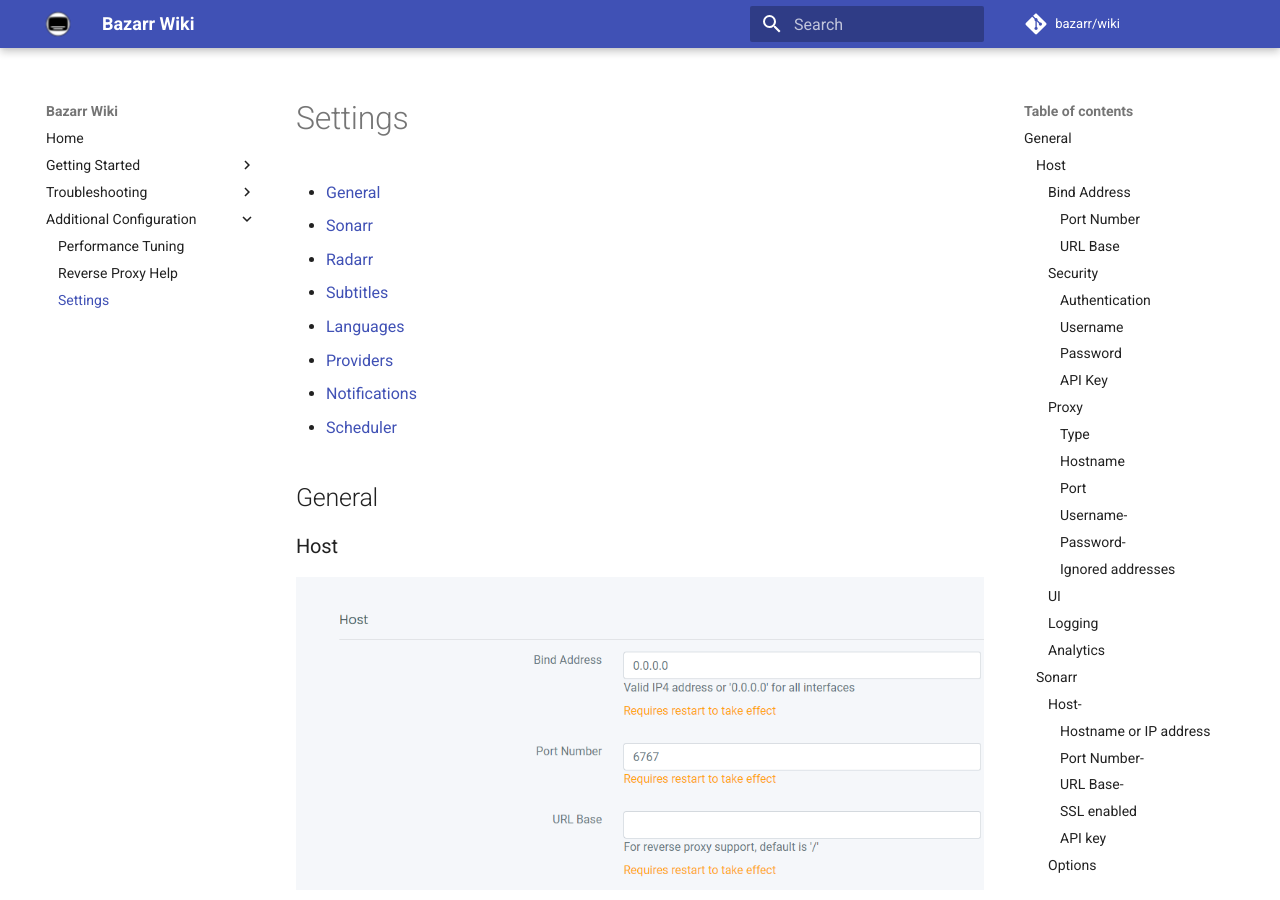
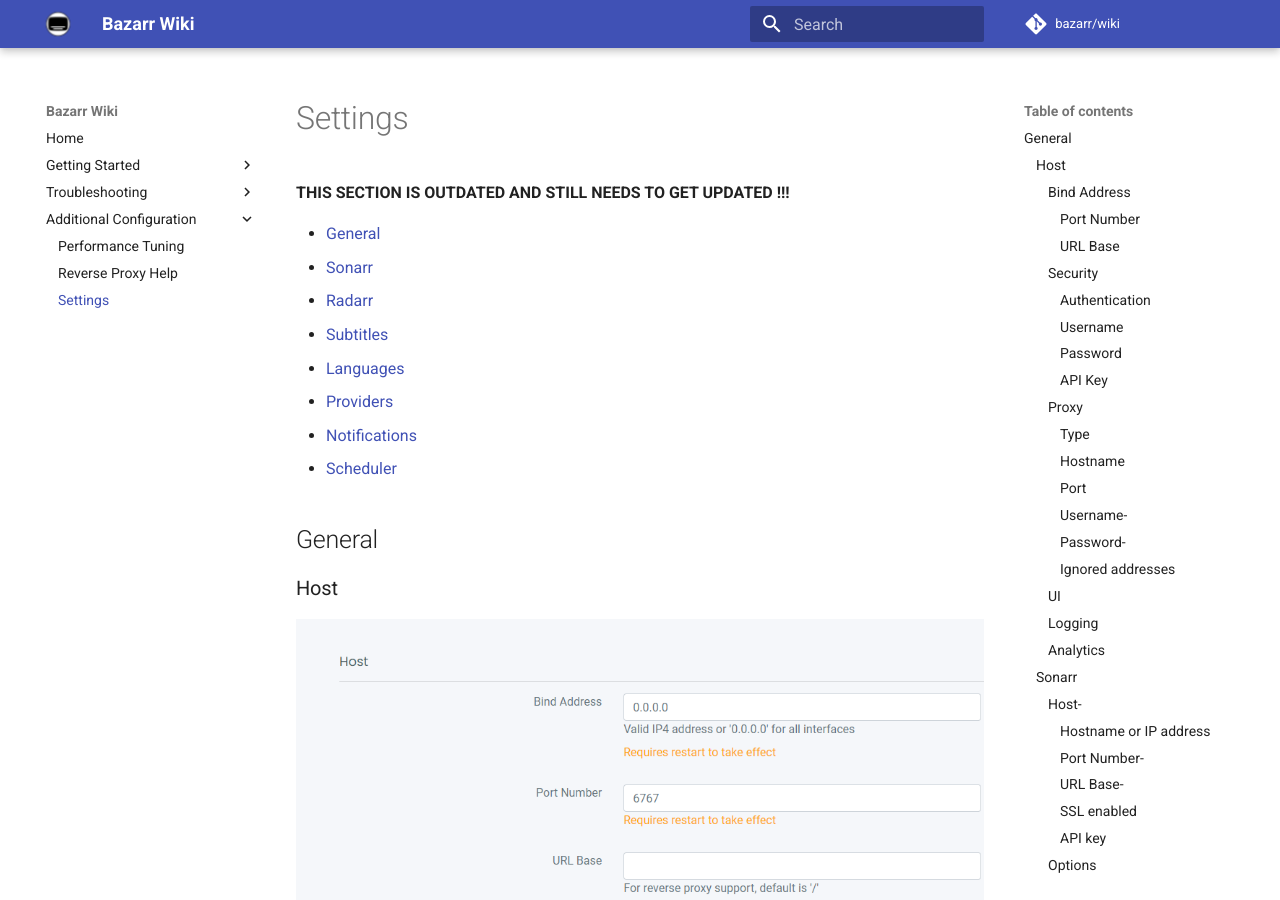
Before and after one commit to bazarr/wiki, an MkDocs documentation site: the page built from docs/Additional-Configuration/Settings.md, in a window 1280 px wide and 900 px high. Built offline with MkDocs 1.6.1 and Material for MkDocs 9.7.7, drawn with Linux system fonts in a browser that asks for light colours; comment, search, counter and statistics services are not loaded.

Commit message:
Added outdated warning for the settings page

```diff
--- a/docs/Additional-Configuration/Settings.md
+++ b/docs/Additional-Configuration/Settings.md
@@ -1,4 +1,6 @@
 # Settings
+
+**THIS SECTION IS OUTDATED AND STILL NEEDS TO GET UPDATED !!!**
 
 - [General](#general)
 - [Sonarr](#sonarr)
```
